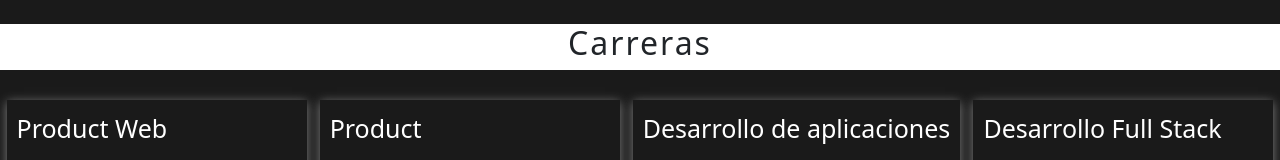
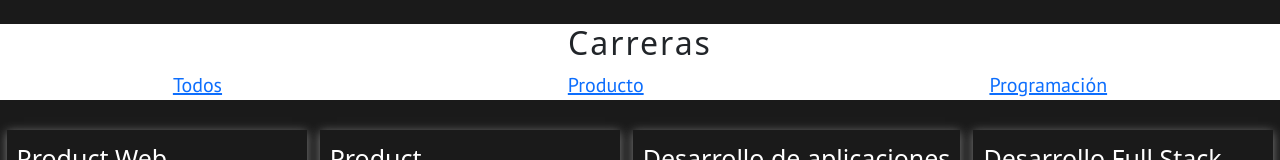
Before and after one commit to Ebniemann/Niemann-Evelina-ProyectoFinal, a React (Create React App) app: page /cursos in a window 1280 px wide. Shown: the part 596-756 px from the top of the page. Built offline with nearby package versions, Linux system fonts and the light colour scheme.

Commit message:
Category in ItemListContainer

```diff
--- a/src/component/ItemListContainer/ItemListContainer.js
+++ b/src/component/ItemListContainer/ItemListContainer.js
@@ -1,31 +1,38 @@
-import { useState, useEffect } from "react";
-import data from "../../data/data.json";
+import React, { useState, useEffect } from "react";
+import { NavLink, useParams } from "react-router-dom";
+import { getProducts, categoryId } from "../../PedirDatos/PedirDatos";
+import "./styles.css";
 import Loading from "../Loading/Loading";
 import ItemList from "../ItemList/ItemList";
 
 const ItemListContainer = ({ greeting }) => {
   const [loading, setLoading] = useState(false);
   const [courses, setCourses] = useState([]);
-
-  const orderProduct = () => {
-    return new Promise((resolve) => {
-      setTimeout(() => {
-        resolve(data);
-      }, 1500);
-    });
-  };
+  const { category } = useParams();
 
   useEffect(() => {
     setLoading(true);
-    orderProduct()
-      .then((res) => {
+    const asyncFunc = async () => {
+      try {
+        const res = await (category ? categoryId(category) : getProducts());
         setCourses(res);
-      })
-      .finally(() => setLoading(false));
-  }, []);
+      } finally {
+        setLoading(false);
+      }
+    };
+
+    asyncFunc();
+  }, [category]);
+
   return (
     <>
       <h2>{greeting}</h2>
+      <nav className="tabs">
+        <NavLink to={`/cursos`}>Todos</NavLink>
+        <NavLink to={`/category/producto`}>Producto</NavLink>
+        <NavLink to={`/category/programacion`}>Programación</NavLink>
+      </nav>
+
       {loading ? <Loading /> : <ItemList courses={courses} loading={loading} />}
     </>
   );
```
